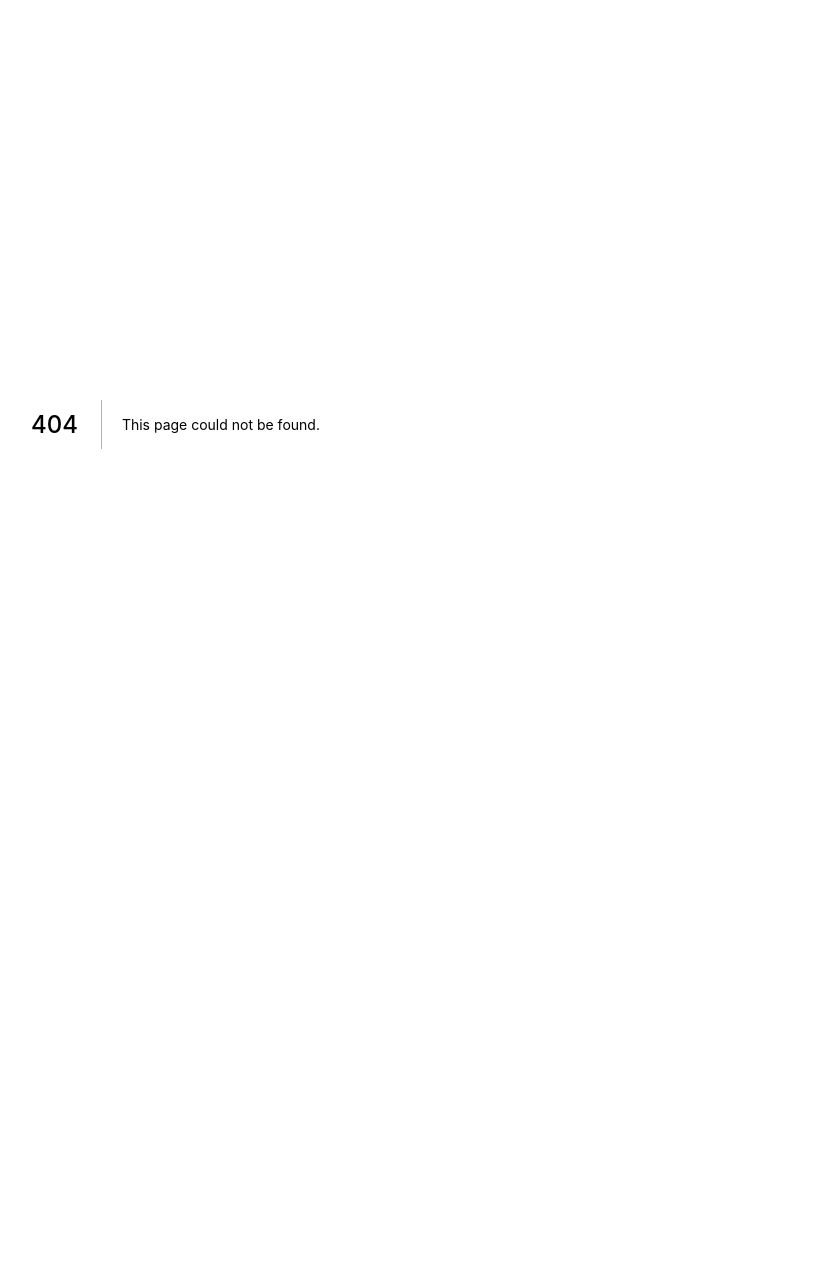
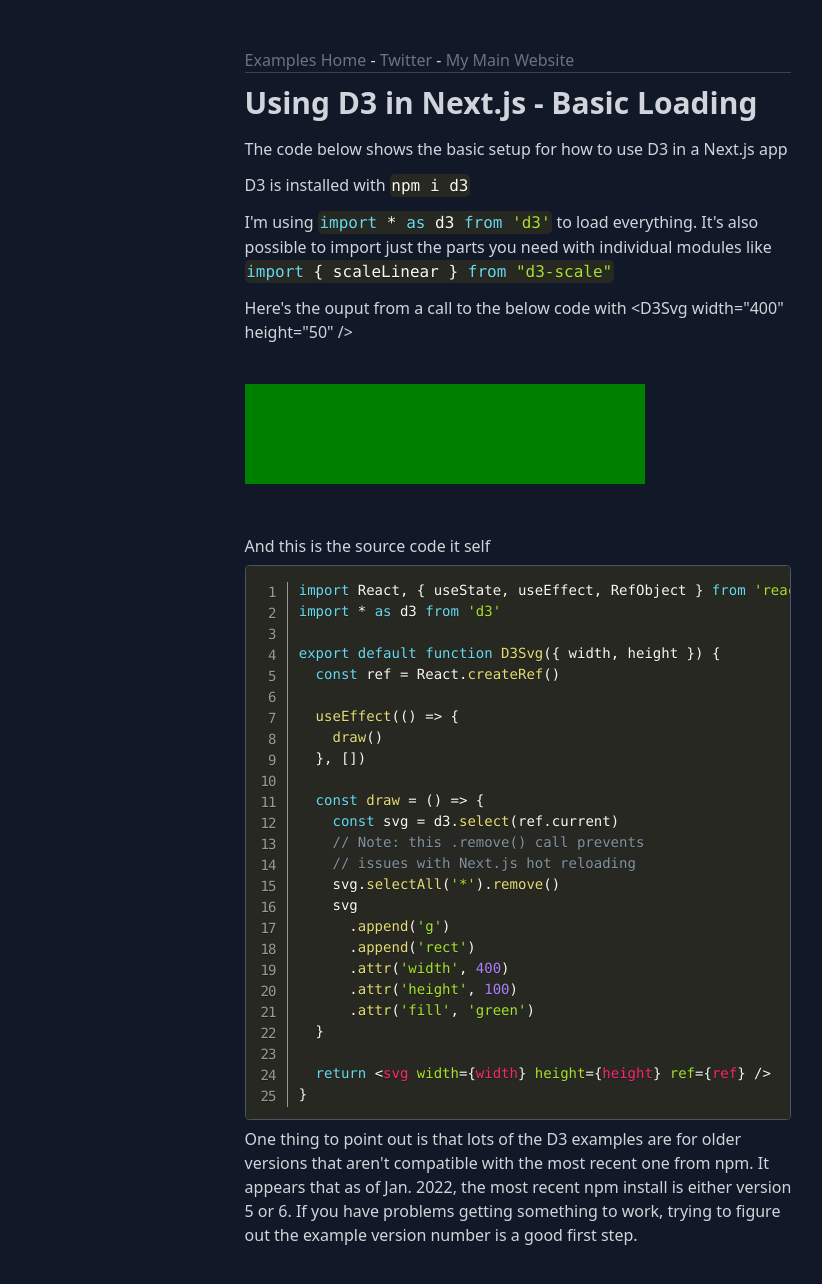
Before and after one commit to alanwsmith/d3-playground.alanwsmith.com, a Next.js app: page /using-d3-in-nextjs-basic-loading in a window 1280 px wide. Before the commit this address had no page. Shown: the top 1284 px of the page, without its empty margins (122-944 px from the left). Before the commit the page ends 824 px from the top, so only its background shows below. Built offline with nearby package versions, Linux system fonts and the light colour scheme.

Commit message:
Index page and source code added

```diff
--- /dev/null
+++ b/components/LayoutMain.js
@@ -0,0 +1,26 @@
+import Link from 'next/link'
+
+export default function LayoutMain({ children }) {
+  return (
+    <>
+      <nav className="mt-4 mx-auto pt-2 px-6 max-w-prose">
+        <div className="border-b border-gray-700">
+          <Link href="/">
+            <a className="text-gray-500">Examples Home</a>
+          </Link>{' '}
+          -{' '}
+          <a className="text-gray-500" href="https://www.alanwsmith.com/">
+            Twitter
+          </a>{' '}
+          -{' '}
+          <a className="text-gray-500" href="https://www.alanwsmith.com/">
+            My Main Website
+          </a>
+        </div>
+      </nav>
+      <main className="pb-16 mx-auto container pt-3 px-6 max-w-prose">
+        {children}
+      </main>
+    </>
+  )
+}
--- a/components/SourceCode.js
+++ b/components/SourceCode.js
@@ -1,3 +1,21 @@
-export default function SourceCode() {
-  return <div>source code</div>
+import { useEffect } from 'react'
+import Prism from 'prismjs'
+
+import 'prismjs/themes/prism-okaidia.css'
+import 'prismjs/components/prism-jsx.js'
+import 'prismjs/plugins/line-numbers/prism-line-numbers.js'
+import 'prismjs/plugins/line-numbers/prism-line-numbers.css'
+
+export default function SourceCode({ code }) {
+  useEffect(() => {
+    Prism.highlightAll()
+  }, [])
+
+  return (
+    <div className="text-sm">
+      <pre className="border border-gray-600 line-numbers">
+        <code className="language-jsx">{code}</code>
+      </pre>
+    </div>
+  )
 }
--- a/pages/_app.js
+++ b/pages/_app.js
@@ -1,7 +1,12 @@
 import '../styles/globals.css'
+import LayoutMain from '../components/LayoutMain'
 
 function MyApp({ Component, pageProps }) {
-  return <Component {...pageProps} />
+  return (
+    <LayoutMain>
+      <Component {...pageProps} />
+    </LayoutMain>
+  )
 }
 
 export default MyApp
--- a/pages/basic-4.js
+++ b/pages/basic-4.js
@@ -2,15 +2,15 @@ import React, { useState, useEffect, RefObject } from 'react'
 import * as d3 from 'd3'
 
 export default function Rectangle() {
-  const [initialized, setInitialized] = useState(false)
+  // const [initialized, setInitialized] = useState(false)
   const ref = React.createRef()
 
   useEffect(() => {
-    if (initialized === false) {
-      draw()
-      setInitialized(true)
-    }
-  }, [setInitialized])
+    // if (initialized === false) {
+    draw()
+    // setInitialized(true)
+    // }
+  }, [])
 
   const draw = () => {
     const svg = d3
@@ -28,8 +28,8 @@ export default function Rectangle() {
   return (
     <div>
       <div>
-        This looks like it takes care of the duplication issue via the useState
-        set of the initalized flag
+        Was using `setInitialized(true)`, but if you just pass an empty array it
+        only does things one. asdf
       </div>
       <div ref={ref}></div>
     </div>
--- /dev/null
+++ b/pages/basic-7.js
@@ -0,0 +1,46 @@
+import React, { useState, useEffect, RefObject } from 'react'
+import * as d3 from 'd3'
+
+export default function Rectangle() {
+  const ref = React.createRef()
+
+  function cleanUp() {}
+
+  useEffect(() => {
+    draw()
+
+    // const cleanUp = () => {
+    //   if (ref.current === null) {
+    //     return
+    //   }
+    //   ;[...ref.current.children].map((child) => {
+    //     child.remove()
+    //   })
+    // }
+    // return cleanUp
+  }, [])
+
+  const draw = () => {
+    const svg = d3
+      .select(ref.current)
+      .append('svg')
+      .attr('width', 100)
+      .attr('height', 100)
+      .attr('fill', 'red')
+    svg
+      .append('g')
+      .append('rect')
+      .attr('width', 100)
+      .attr('height', 100)
+      .attr('fill', 'green')
+  }
+  return (
+    <div>
+      <div>
+        this prevents the component from changing on hot relaod and running
+        multiple copies.
+      </div>
+      <div ref={ref}></div>
+    </div>
+  )
+}
--- /dev/null
+++ b/pages/basic-8.js
@@ -0,0 +1,30 @@
+import React, { useState, useEffect, RefObject } from 'react'
+import * as d3 from 'd3'
+
+export default function Rectangle() {
+  const ref = React.createRef()
+
+  useEffect(() => {
+    draw()
+  }, [])
+
+  const draw = () => {
+    const svg = d3.select(ref.current).attr('width', 100).attr('height', 100)
+    svg.selectAll('*').remove()
+    svg
+      .append('g')
+      .append('rect')
+      .attr('width', 25)
+      .attr('height', 25)
+      .attr('fill', 'yellow')
+  }
+  return (
+    <div>
+      <div>
+        This clears the svg and rebuilds it on intial load and hot refresh.
+        Looks like the basic way to run things for D3
+      </div>
+      <svg className="bg-gray-300" ref={ref}></svg>
+    </div>
+  )
+}
--- a/pages/index.js
+++ b/pages/index.js
@@ -1,7 +1,11 @@
 import Link from 'next/link'
 
 export default function Page() {
-  const links = ['sunburst-basic', 'sunburst-sequences']
+  const links = [
+    'using-d3-in-nextjs-basic-loading',
+    'sequences-sunburst',
+    'sunburst-basic',
+  ]
 
   return (
     <ul>
--- /dev/null
+++ b/pages/using-d3-in-nextjs-basic-loading/D3Svg.js
@@ -0,0 +1,25 @@
+import React, { useState, useEffect, RefObject } from 'react'
+import * as d3 from 'd3'
+
+export default function D3Svg({ width, height }) {
+  const ref = React.createRef()
+
+  useEffect(() => {
+    draw()
+  }, [])
+
+  const draw = () => {
+    const svg = d3.select(ref.current)
+    // Note: this .remove() call prevents
+    // issues with Next.js hot reloading
+    svg.selectAll('*').remove()
+    svg
+      .append('g')
+      .append('rect')
+      .attr('width', 400)
+      .attr('height', 100)
+      .attr('fill', 'green')
+  }
+
+  return <svg width={width} height={height} ref={ref} />
+}
--- /dev/null
+++ b/pages/using-d3-in-nextjs-basic-loading/index.js
@@ -0,0 +1,64 @@
+import D3Svg from './D3Svg'
+import SourceCode from '../../components/SourceCode'
+import fs from 'fs'
+
+export default function Page(props) {
+  return (
+    <div>
+      <h1>Using D3 in Next.js - Basic Loading</h1>
+      <ul>
+        <li>
+          The code below shows the basic setup for how to use D3 in a Next.js
+          app
+        </li>
+        <li>
+          D3 is installed with <code className="language-bash">npm i d3</code>
+        </li>
+        <li>
+          I&apos;m using{' '}
+          <code className="language-jsx">import * as d3 from 'd3'</code> to load
+          everything. It&apos;s also possible to import just the parts you need
+          with individual modules like{' '}
+          <code className="language-jsx">
+            import {'{'} scaleLinear {'}'} from "d3-scale"
+          </code>
+        </li>
+      </ul>
+      <p>
+        Here's the ouput from a call to the below code with{' '}
+        {'<D3Svg width="400" height="50" />'}
+      </p>
+
+      <div className="pt-10">
+        <D3Svg width="400" height="150" />
+      </div>
+      <p>And this is the source code it self</p>
+      <SourceCode code={props.fileContents} />
+      <p>
+        One thing to point out is that lots of the D3 examples are for older
+        versions that aren't compatible with the most recent one from npm. It
+        appears that as of Jan. 2022, the most recent npm install is either
+        version 5 or 6. If you have problems getting something to work, trying
+        to figure out the example version number is a good first step.
+      </p>
+    </div>
+  )
+}
+
+export async function getStaticProps(context) {
+  const fileToRead = `./pages/using-d3-in-nextjs-basic-loading/D3Svg.js`
+  try {
+    const fileContents = fs.readFileSync(fileToRead, `utf8`)
+    return {
+      props: {
+        fileContents: fileContents,
+      },
+    }
+  } catch (err) {
+    return {
+      props: {
+        fileContents: `Could not find: ${fileToRead} - ${err}`,
+      },
+    }
+  }
+}
--- a/styles/globals.css
+++ b/styles/globals.css
@@ -16,6 +16,7 @@
   h1 {
     @apply text-3xl;
     @apply font-bold;
+    @apply pb-4;
   }
   h2 {
     @apply text-2xl;
@@ -25,4 +26,7 @@
     @apply text-xl;
     @apply font-bold;
   }
+  li {
+    @apply pb-3;
+  }
 }
```
